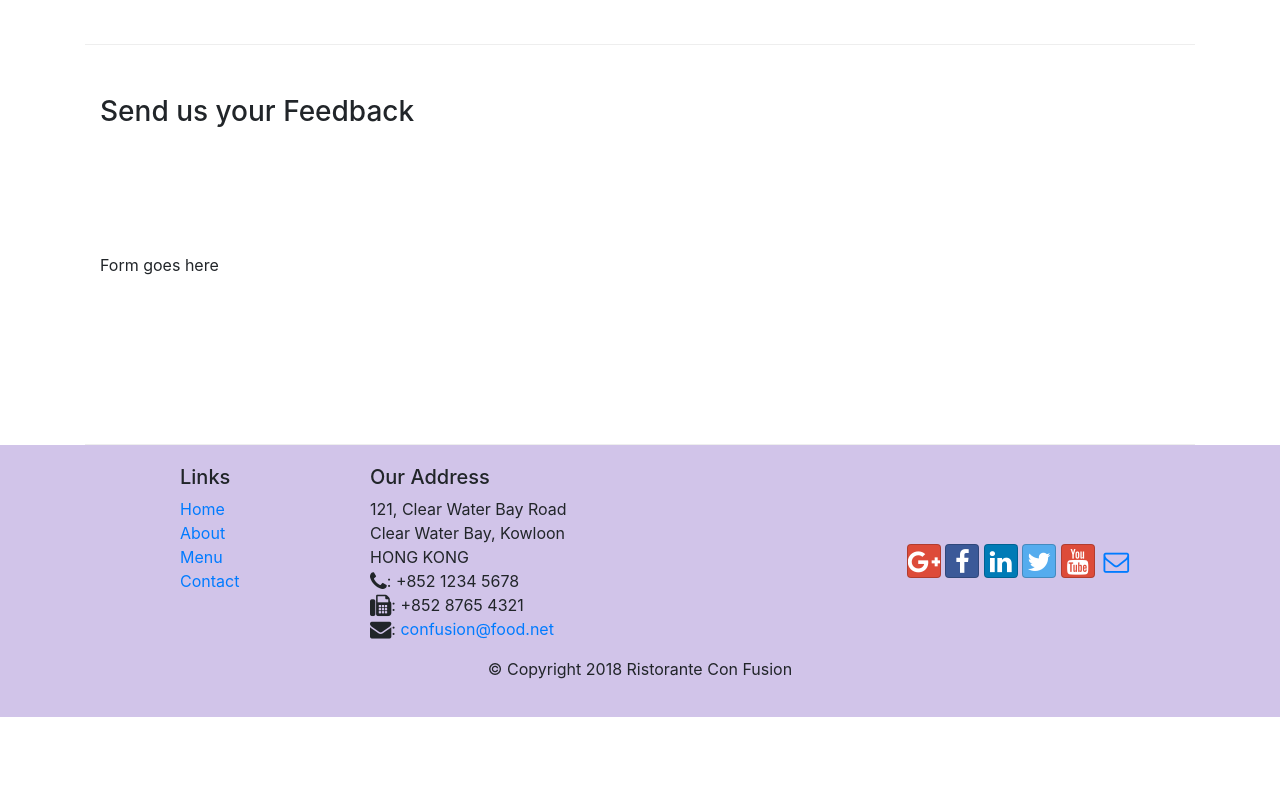
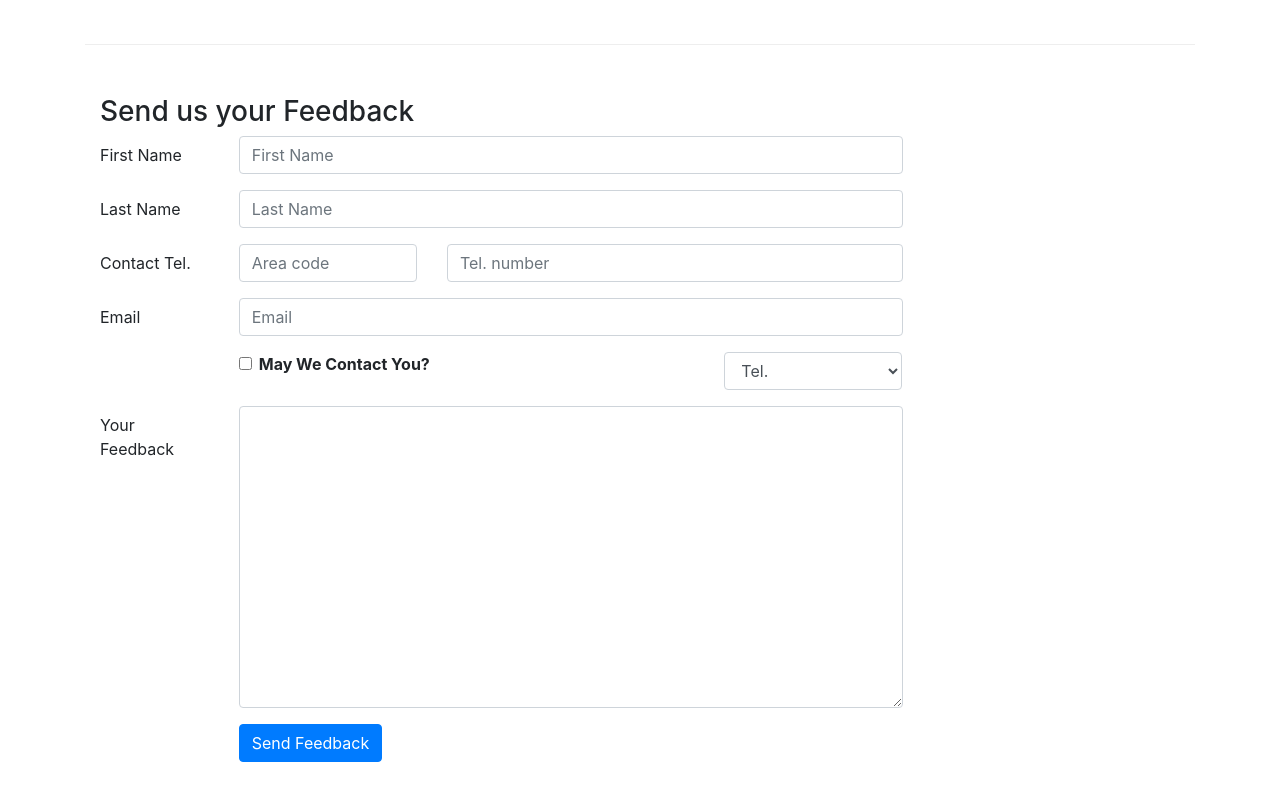
Before and after one commit to SuyogKumawat/bootstrap4, a website: page contactus.html in a window 1280 px wide. Shown: the part 820-1620 px from the top of the page. Before the commit the page ends 1537 px from the top, so only its background shows below. Drawn offline with nearby package versions, Linux system fonts and the light colour scheme.

Commit message:
feedback form

```diff
--- a/contactus.html
+++ b/contactus.html
@@ -92,7 +92,68 @@
               <h3>Send us your Feedback</h3>
            </div>
             <div class="col-12 col-md-9">
-                Form goes here
+                <form>
+                   <div class="form-group row">
+                        <label for="firstname" class="col-md-2 col-form-label">First Name</label>
+                        <div class="col-md-10">
+                            <input type="text" class="form-control" id="firstname" name="firstname" placeholder="First Name">
+                        </div>
+                    </div>
+                    <div class="form-group row">
+                        <label for="lastname" class="col-md-2 col-form-label">Last Name</label>
+                        <div class="col-md-10">
+                            <input type="text" class="form-control" id="lastname" name="lastname" placeholder="Last Name">
+                        </div>
+                    </div>
+
+                    <div class="form-group row">
+                        <label for="telnum" class="col-12 col-md-2 col-form-label">Contact Tel.</label>
+                        <div class="col-5 col-md-3">
+                            <input type="tel" class="form-control" id="areacode" name="areacode" placeholder="Area code">
+                        </div>
+                        <div class="col-7 col-md-7">
+                            <input type="tel" class="form-control" id="telnum" name="telnum" placeholder="Tel. number">
+                        </div>
+                    </div>
+                    <div class="form-group row">
+                        <label for="emailid" class="col-md-2 col-form-label">Email</label>
+                        <div class="col-md-10">
+                            <input type="email" class="form-control" id="emailid" name="emailid" placeholder="Email">
+                        </div>
+                    </div>
+                    <div class="form-group row">
+                        <div class="col-md-6 offset-md-2">
+                            <div class="form-check">
+                               <input type="checkbox" class="form-check-input" name="approve" id="approve" value="">
+                               <label class="form-check-label" for="approve">
+                                <strong>May We Contact You?</strong>
+                               </label>
+
+                            </div>
+                        </div>
+                        <div class="col-md-3 offset-md-1">
+                            <select class="form-control">
+                                <option>Tel.</option>
+                                <option>Email</option>
+                            </select>
+                        </div>
+                    </div>
+
+                    <div class="form-group row">
+                        <label for="feedback" class="col-md-2 col-form-label">Your Feedback</label>
+                        <div class="col-md-10">
+                            <textarea class="form-control" id="feedback" name="feedback" rows="12"></textarea>
+                        </div>
+                    </div>
+
+                        <div class="form-group row">
+                            <div class="offset-md-2 col-md-10">
+                                <button type="submit" class="btn btn-primary">
+                                    Send Feedback
+                                </button>
+                            </div>
+                        </div>
+                </form>
             </div>
              <div class="col-12 col-md">
             </div>
```
